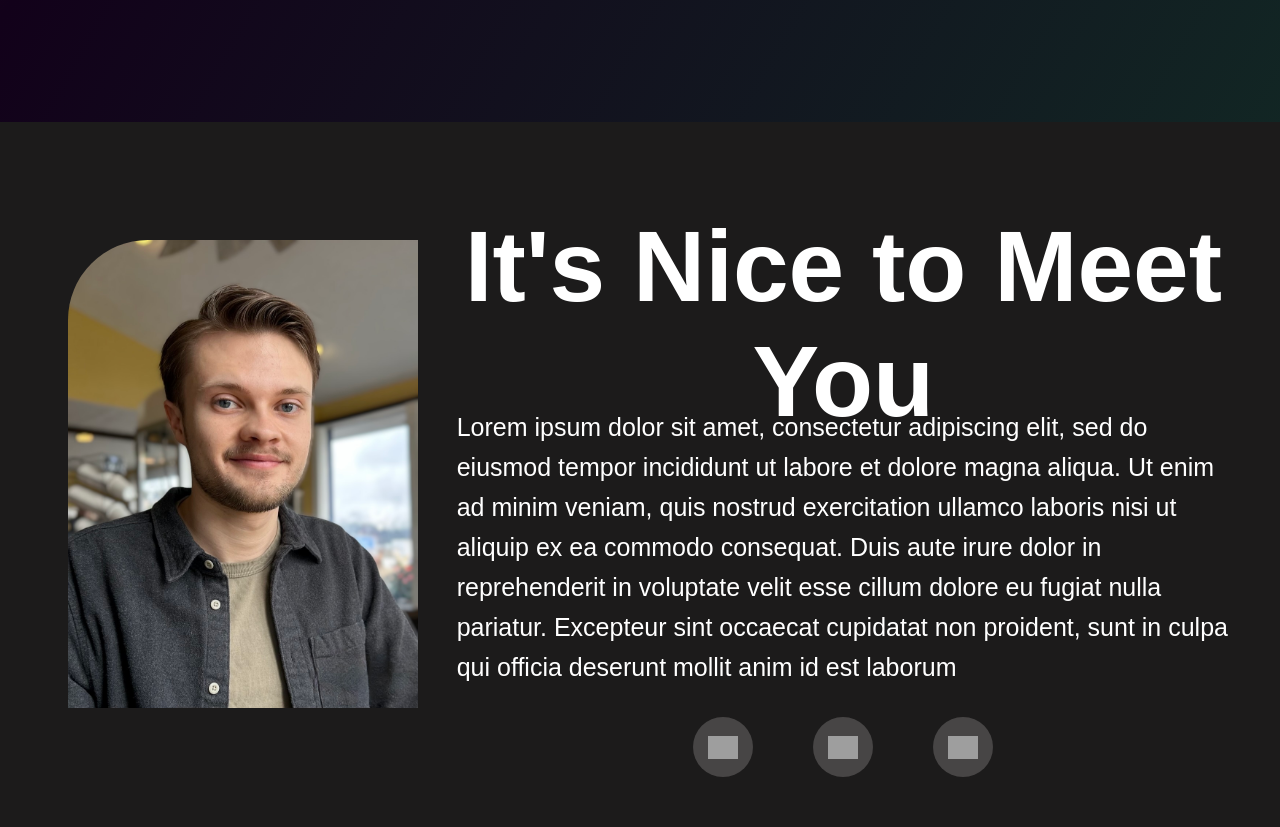
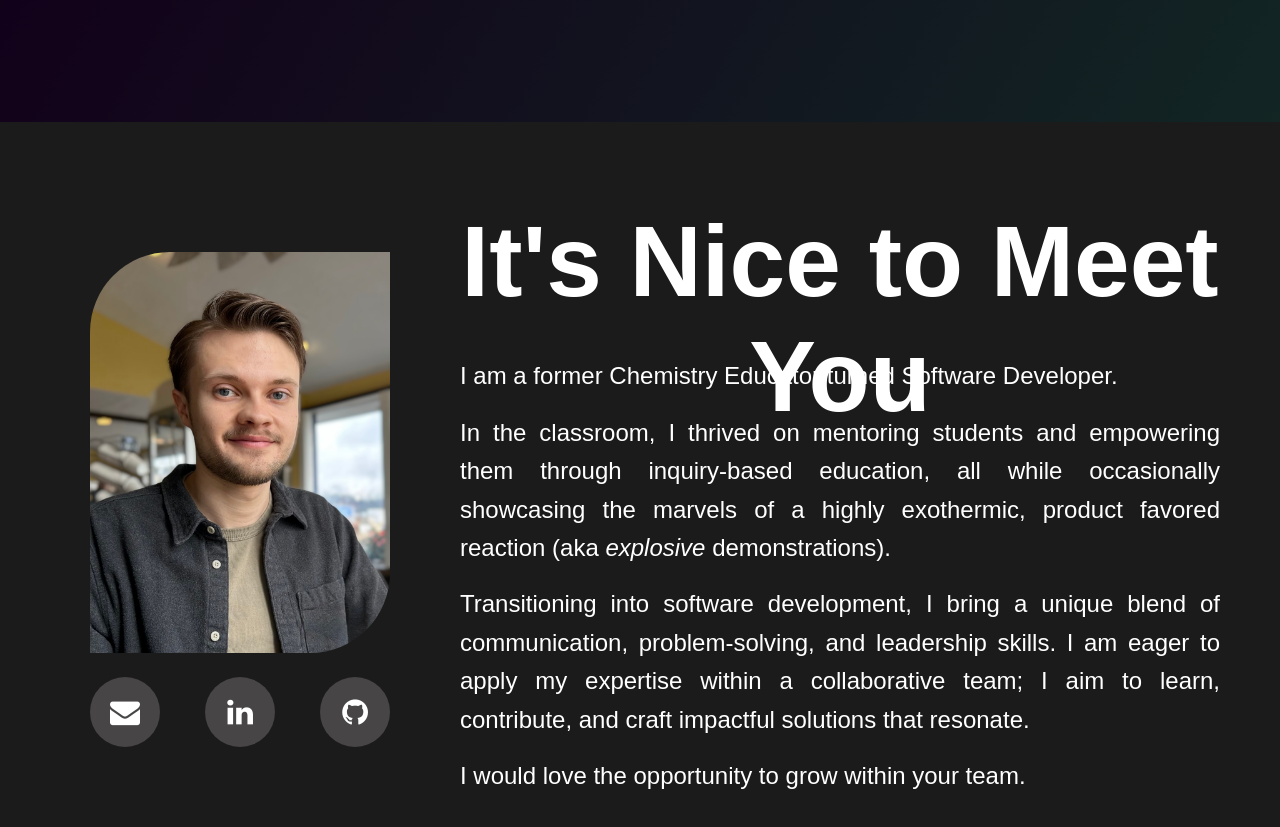
Before and after one commit to sethgonzales/my-portfolio, a React (Create React App) app: page / in a window 1280 px wide. Shown: the part 1500-2327 px from the top of the page. Built offline with nearby package versions, Linux system fonts and the light colour scheme; grey boxes are pictures that could not be loaded; a web font is replaced by a local one.

Commit message:
complete about me section info and styling

```diff
--- a/package.json
+++ b/package.json
@@ -10,7 +10,7 @@
     "react": "^18.2.0",
     "react-dom": "^18.2.0",
     "react-router-dom": "^6.20.0",
-    "react-scripts": "^3.0.1",
+    "react-scripts": "^5.0.1",
     "react-scroll": "^1.9.0",
     "three": "^0.158.0",
     "web-vitals": "^2.1.4"
--- a/public/index.html
+++ b/public/index.html
@@ -10,6 +10,7 @@
       content="Web site created using create-react-app"
     />
     <link rel="apple-touch-icon" href="%PUBLIC_URL%/logo192.png" />
+    <link rel="stylesheet" href="https://cdnjs.cloudflare.com/ajax/libs/font-awesome/4.7.0/css/font-awesome.min.css">
     <!--
       manifest.json provides metadata used when your web app is installed on a
       user's mobile device or desktop. See https://developers.google.com/web/fundamentals/web-app-manifest/
--- a/src/components/About.css
+++ b/src/components/About.css
@@ -1,3 +1,6 @@
+@import url('https://cdnjs.cloudflare.com/ajax/libs/font-awesome/4.7.0/css/font-awesome.min.css');
+
+
 .about {
   height: 100vh;
   display: flex;
@@ -5,7 +8,6 @@
   align-items: center;
   padding: 0 50px;
 }
-
 
 .about-content {
   display: flex;
@@ -15,40 +17,42 @@
 }
 
 .about-left-column {
-  padding-top: 10%;
+  padding-top: 130px;
   flex: 1;
   margin-right: 20px;
   text-align: center;
 }
 
 .about-left-column img {
-  width: 350px;
+  width: 300px;
   border-top-left-radius: 80px 80px;
-  /* border-bottom-right-radius: 80px 80px; */
+  border-bottom-right-radius: 80px 80px;
 }
 
 .about-right-column {
+  padding: 10px;
   flex: 2;
-
 }
 
 .welcome {
   height: 220px;
   text-align: center;
   font-size: 50px;
-  padding: 20px 0;
+  padding-top: 5px;
 }
 
-.about-right-column p {
-  font-size: 25px;
+.about-story p{
+  text-align: justify;
+  margin: 0;
+  font-size: 24px;
   line-height: 1.6;
 }
 
 .connection-links {
   display: flex;
   justify-content: center;
-  gap: 50px;
-  margin-top: 30px;
+  gap: 45px;
+  margin-top: 20px;
 }
 
 
@@ -56,18 +60,20 @@
   display: flex;
   justify-content: center;
   align-items: center;
-  width: 60px;
-  height: 60px;
+  width: 50px;
+  height: 50px;
   border-radius: 50%;
   background-color: #474545;
-  margin: 0 5px;
-}
-
-.connection-link img {
-  width: 30px;
-  height: auto;
+  color: white;
+  padding: 10px;
+  font-size: 30px;
+  text-align: center;
+  text-decoration: none;
+  border-radius: 50%;
 }
 
 .connection-link:hover {
   cursor: pointer;
+  background-color: #686868;
+  color: #fed52e;
 }
--- a/src/components/About.js
+++ b/src/components/About.js
@@ -8,24 +8,38 @@ const About = () => {
       <div className="about-content">
         <div className='about-left-column'>
           <img alt='Seth Gonzales' src={HeadShot} className='headshot' />
+          <div className='connection-links'>
+            <a href="mailto:sethgonzales157@gmail.com?subject=Hello%20Seth!" className='connection-link'>
+              <i className='fa fa-envelope'></i>
+            </a>
+            <a href="https://www.linkedin.com/in/seth-gonzales/" className='connection-link'>
+              <i className='fa fa-linkedin'></i>
+            </a>
+            <a href="https://github.com/sethgonzales" className='connection-link'>
+              <i className='fa fa-github'></i>
+            </a>
+          </div>
         </div>
         <div className='about-right-column'>
           <div className='welcome'>
             <h1>It's Nice to Meet You</h1>
           </div>
-          <p>
-            Lorem ipsum dolor sit amet, consectetur adipiscing elit, sed do eiusmod tempor incididunt ut labore et dolore magna aliqua. Ut enim ad minim veniam, quis nostrud exercitation ullamco laboris nisi ut aliquip ex ea commodo consequat. Duis aute irure dolor in reprehenderit in voluptate velit esse cillum dolore eu fugiat nulla pariatur. Excepteur sint occaecat cupidatat non proident, sunt in culpa qui officia deserunt mollit anim id est laborum
-          </p>
-          <div className='connection-links'>
-            <a href="" className='connection-link'>
-              <img src="email-logo.png" alt="Email" />
-            </a>
-            <a href="https://www.linkedin.com/in/seth-gonzales/" className='connection-link'>
-              <img src="linkedin-logo.png" alt="LinkedIn" />
-            </a>
-            <a href="https://github.com/sethgonzales" className='connection-link'>
-              <img src="github-logo.png" alt="GitHub" />
-            </a>
+          <div className='about-story'>
+            <p>
+              I am a former Chemistry Educator turned Software Developer.
+            </p><br />
+            <p>
+              In the classroom, I thrived on mentoring students and empowering them through inquiry-based education, all while occasionally showcasing the marvels of a highly exothermic, product favored reaction (aka <em>explosive</em> demonstrations).
+            </p><br />
+
+            <p>
+              Transitioning into software development, I bring a unique blend of communication, problem-solving, and leadership skills. I am eager to apply my expertise within a collaborative team; I aim to learn, contribute, and craft impactful solutions that resonate.
+            </p><br />
+
+            <p>
+              I would love the opportunity to grow within your team.
+            </p><br />
+
           </div>
         </div>
       </div>
--- a/src/components/Projects.css
+++ b/src/components/Projects.css
@@ -70,11 +70,11 @@
 }
 
 .project-list li:hover {
-  color: rgb(254, 213, 46);
+  color: #fed52e;
 }
 
 .project-list li.selected {
-  color: rgb(254, 213, 46);
+  color: #fed52e;
 }
 
 .project-details-container {
@@ -99,7 +99,7 @@
 
 
 .project-details-container:hover {
-  background-color: #47454536;
+  background-color: #4745456e;
   /* box-shadow: 0 0 50px #ffffff2f; */
   cursor: pointer;
 }
```
Also changed, not shown: firebase.json (added), 2 other files (tests, documents, lock files or other folders).
